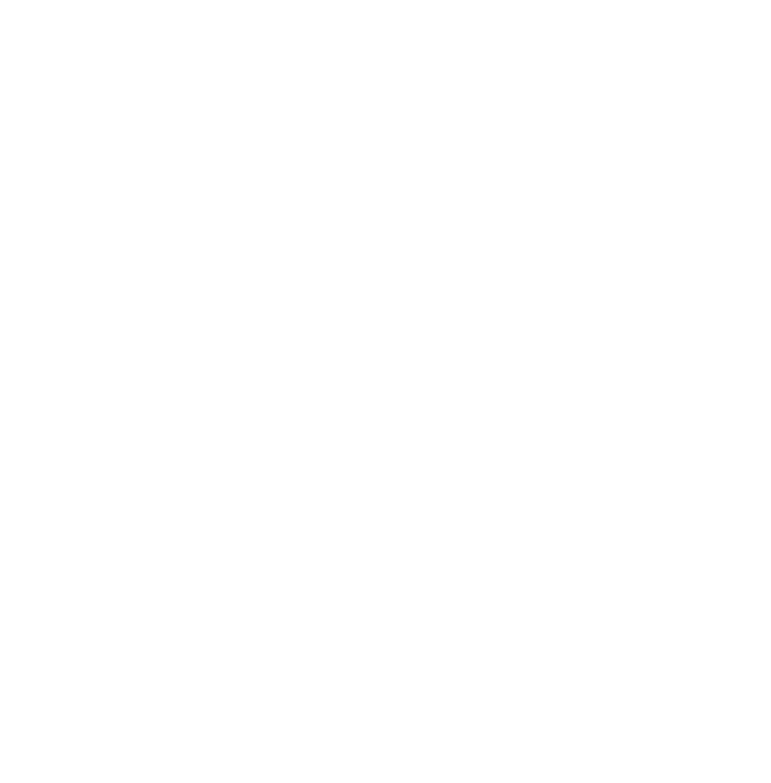
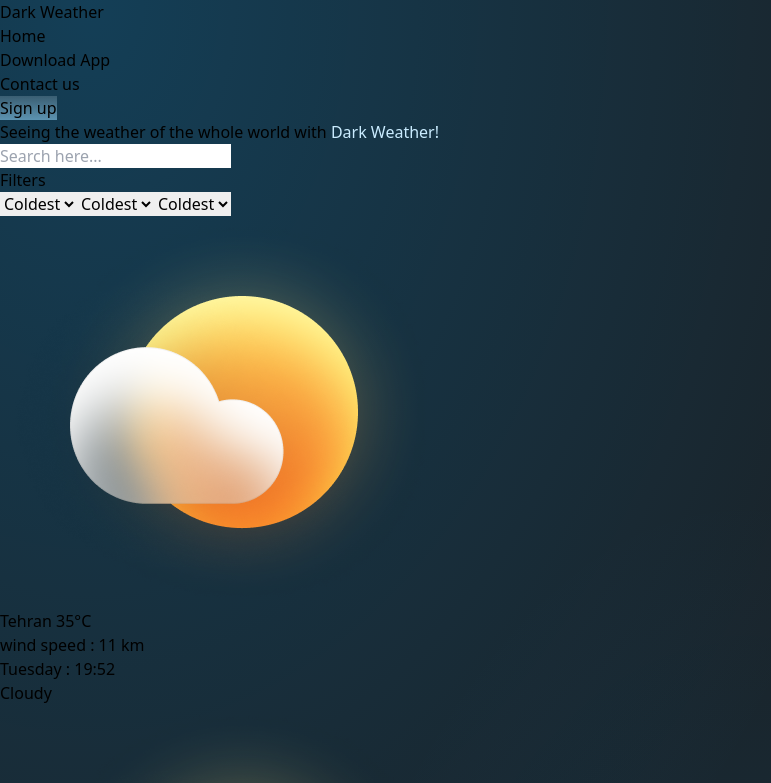
Before and after one commit to Satya-code12/PracticeRepo, a React (Vite) app in the folder Weather/: page / in a window 1280 px wide. Shown: the top 783 px of the page, without its empty margins (0-771 px from the left). Built offline with nearby package versions, Linux system fonts and the light colour scheme.

Commit message:
Final UI

```diff
--- /dev/null
+++ b/Weather/src/Componenets/Filters.tsx
@@ -0,0 +1,28 @@
+import React from "react";
+
+
+const Filters =()=>{
+  return(
+    <div className=" h-[45px] w-[450px] bg-[#24343D] rounded-lg px-4 py-1">
+      <div className="flex justify-between h-full w-full">
+      <p className="text-[20px] text-white">Filters</p>
+      <select name="Weather" id="" className="rounded-lg bg-[#1F2D346E] border border-white text-white outline-none">
+        <option value="Coldest">Coldest</option>
+        <option value="Coldest">Hotest</option>
+        <option value="Coldest">Hot</option>
+      </select>
+      <select name="Weather2" id="" className="rounded-lg bg-[#1F2D346E] border border-white text-white outline-none">
+        <option value="Coldest">Coldest</option>
+        <option value="Coldest">Hotest</option>
+        <option value="Coldest">Hot</option>
+      </select>
+      <select name="Weather3" id="" className="rounded-lg bg-[#1F2D346E] border border-white text-white outline-none">
+        <option value="Coldest">Coldest</option>
+        <option value="Coldest">Hotest</option>
+        <option value="Coldest">Hot</option>
+      </select>
+      </div>
+    </div>
+  );
+}
+export {Filters};
--- a/Weather/src/Componenets/Navbar.tsx
+++ b/Weather/src/Componenets/Navbar.tsx
@@ -2,17 +2,19 @@
 
 const Navbar = () =>{
   return(
-    <nav>
+    <nav className='container flex justify-between mx-auto'>
       <div>
-        <h1>Dark Weather</h1>
+        <h1 className='text-[30px] font-semibold text-white'>Dark Weather</h1>
       </div>
-      <div>
+      <div className='flex justify-between gap-9 text-[20px] font-medium pt-2 text-white'>
         <p>Home</p>
         <p>Download App</p>
         <p>Contact us</p>
       </div>
       <div>
-        <button>Sign up</button>
+        <button className='text-[20px] h-[55px] w-[110px] rounded-lg text-white' style={{
+          background: "linear-gradient(#3A5E72, #5C93B1)"
+        }}>Sign up</button>
       </div>
     </nav>
   );
--- /dev/null
+++ b/Weather/src/Componenets/Search.tsx
@@ -0,0 +1,11 @@
+import React from 'react'
+
+const Search =()=>{
+  return(
+    <div className='h-[45px] bg-[#1e3b4c] w-[310px] rounded-lg'>
+      <input type="text" placeholder='Search here...' className='bg-transparent p-2 outline-none w-full h-full text-white'/>
+    </div>
+  );
+}
+
+export {Search};
--- /dev/null
+++ b/Weather/src/Componenets/WeatherCards.tsx
@@ -0,0 +1,26 @@
+import React from "react";
+import PartlyCloudy from "../assets/pcloudy.png";
+
+const WeatherCard =()=>{
+  return(
+    <div className="h-[450px] w-[320px]  rounded-[20px] bg-[#4d718329] backdrop-blur-sm shadow-sm shadow-[#4c6f8280]/20 relative pt-[10rem] ">
+    <img
+      src={PartlyCloudy}
+      alt="partly cloudy"
+      className="absolute -top-[90px] -right-[35px] scale-105"
+    />
+    <p className="text-[35px]  w-[80%] mx-auto text-white font-light">
+      <span className="font-semibold">Tehran</span> 35°C
+    </p>
+    <p className="text-[20px] text-white w-[80%] mx-auto mt-4 ">
+      wind speed : 11 km
+    </p>
+    <p className="text-[20px] text-white w-[80%] mx-auto mt-4 ">
+      Tuesday : 19:52
+    </p>
+    <p className="text-[20px] text-white w-[80%] mx-auto mt-4 ">Cloudy </p>
+  </div>
+  );
+}
+
+export {WeatherCard};
--- a/Weather/src/Page/Home.tsx
+++ b/Weather/src/Page/Home.tsx
@@ -1,12 +1,32 @@
 import React from "react";
-
+import { Navbar } from "../Componenets/Navbar";
+import { Search } from "../Componenets/Search";
+import { Filters } from "../Componenets/Filters";
+import { WeatherCard } from "../Componenets/WeatherCards";
 interface HomeProps{
 }
 
 const Home: React.FC <HomeProps> =(props)=>{
   return(
     <>
-
+      <main className="pt-4 pb-10">
+      <Navbar/>
+      <p className="mt-6 w-[700px] h-[90px] mx-auto text-[37px] text-center text-white">Seeing the weather of the whole world with <span className="font-semibold" style={{
+        background: "-webkit-linear-gradient(0deg, #CAECFF 100%, #78CFFF 100%)",
+        WebkitBackgroundClip : "text",
+        WebkitTextFillColor : "transparent"
+      }}>Dark Weather!</span>
+      </p>
+      <div className="container flex justify-between mx-auto mt-10">
+      <Search />
+      <Filters />
+      </div>
+      <div className="flex  container mx-auto justify-between mt-16">
+        <WeatherCard />
+        <WeatherCard />
+        <WeatherCard />
+      </div>
+      </main>
     </>
   );
 };
--- a/Weather/src/index.css
+++ b/Weather/src/index.css
@@ -1,3 +1,15 @@
 @tailwind base;
 @tailwind components;
 @tailwind utilities;
+
+body{
+  min-height: 100dvh;
+  background-color: hsla(201, 23%, 13%, 1);
+  background-image: radial-gradient(
+      at 58% 100%,
+      hsla(201, 100%, 44%, 0.16) 0px,
+      transparent 50%
+    ),
+    radial-gradient(at 7% 0%, hsla(201, 100%, 44%, 0.25) 0px, transparent 50%);
+  overflow-x: hidden;
+}
```
Also changed, not shown: Weather/src/assets/pcloudy.png (added).
